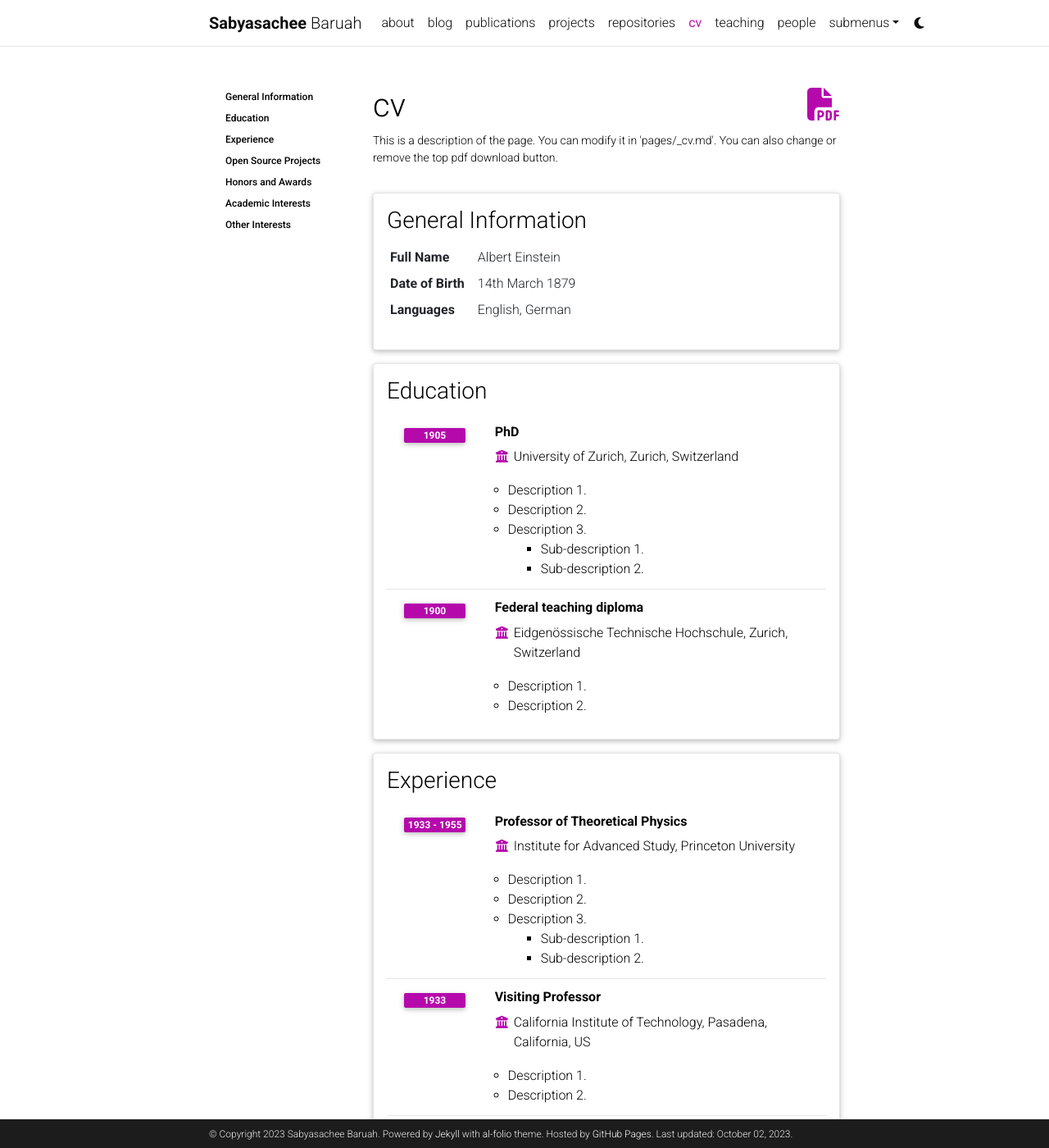
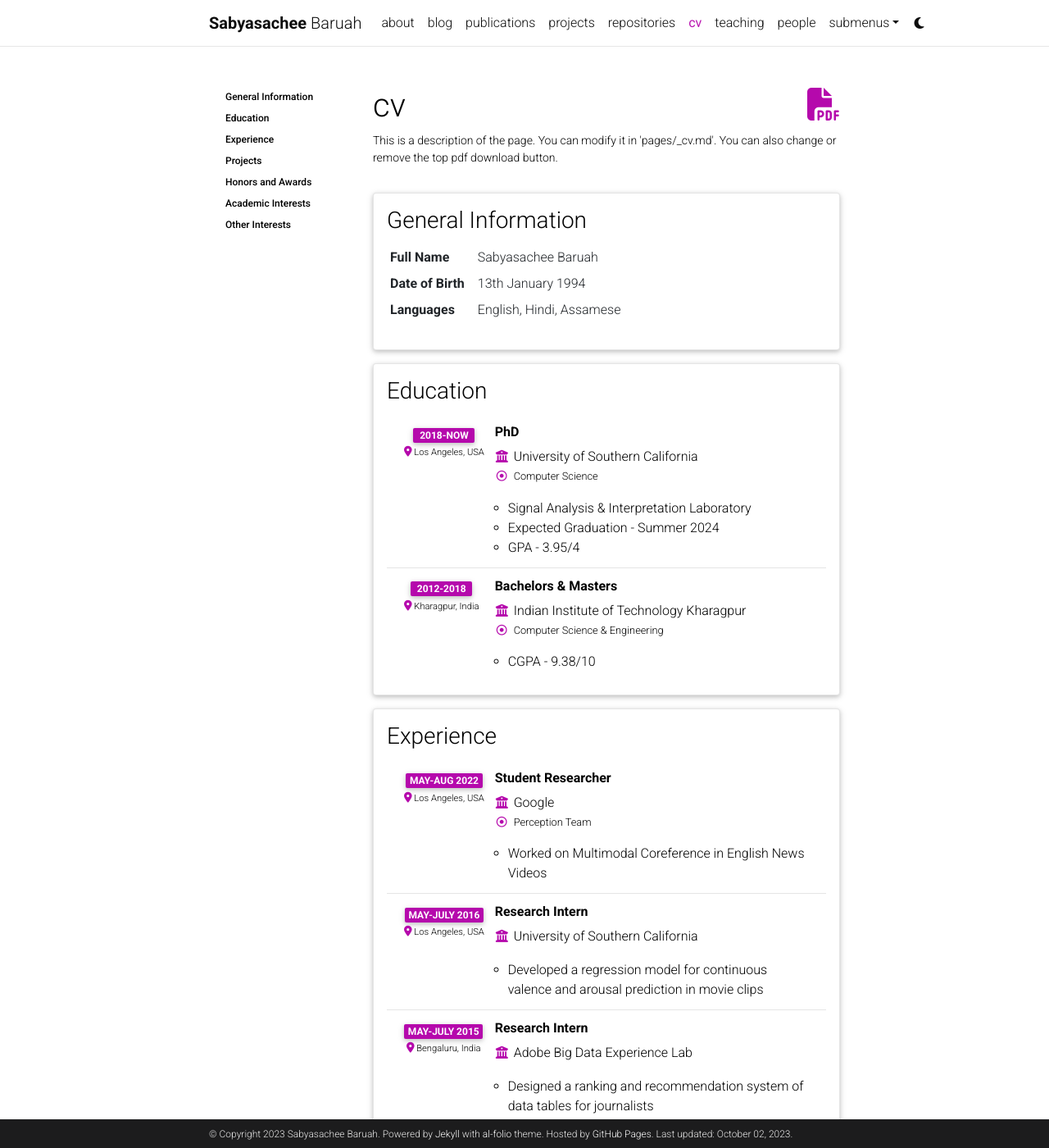
Before and after one commit to sabyasachee/sabyasachee.github.io, a Jekyll site: the page built from _pages/cv.md, in a window 1280 px wide and 1400 px high. Shown: the whole window at 82% size. Built offline with Jekyll 4.4.1, drawn with Linux system fonts in a browser that asks for light colours; full-size pictures stand in for the smaller copies a plugin makes; comment, search, counter and statistics services are not loaded; a style sheet for code colours, icons or effects is not loaded; some of the changed text lies outside the part shown.

Commit message:
create my projects

```diff
--- a/_config.yml
+++ b/_config.yml
@@ -398,19 +398,19 @@
 # Get external JSON data
 # -----------------------------------------------------------------------------
 
-jekyll_get_json:
-  - data: resume
-    json: assets/json/resume.json # it can also be an url
-jsonresume:
-  - basics
-  - work
-  - education
-  - publications
-  - projects
-  - volunteer
-  - awards
-  - certificates
-  - skills
-  - languages
-  - interests
-  - references
+# jekyll_get_json:
+#   - data: resume
+#     json: assets/json/resume.json # it can also be an url
+# jsonresume:
+#   - basics
+#   - work
+#   - education
+#   - publications
+#   - projects
+#   - volunteer
+#   - awards
+#   - certificates
+#   - skills
+#   - languages
+#   - interests
+#   - references
--- a/_data/cv.yml
+++ b/_data/cv.yml
@@ -2,66 +2,56 @@
   type: map
   contents:
     - name: Full Name
-      value: Albert Einstein
+      value: Sabyasachee Baruah
     - name: Date of Birth
-      value: 14th March 1879
+      value: 13th January 1994
     - name: Languages
-      value: English, German
+      value: English, Hindi, Assamese
 
 - title: Education
   type: time_table
   contents:
     - title: PhD
-      institution: University of Zurich, Zurich, Switzerland
-      year: 1905
+      institution: University of Southern California
+      year: 2018-now
+      location: Los Angeles, USA
+      department: Computer Science
       description:
-        - Description 1.
-        - Description 2.
-        - title: Description 3.
-          contents:
-            - Sub-description 1.
-            - Sub-description 2.
-    - title: Federal teaching diploma
-      institution: Eidgenössische Technische Hochschule, Zurich, Switzerland
-      year: 1900
+        - Signal Analysis & Interpretation Laboratory
+        - Expected Graduation - Summer 2024
+        - GPA - 3.95/4
+    - title: Bachelors & Masters
+      institution: Indian Institute of Technology Kharagpur
+      location: Kharagpur, India
+      year: 2012-2018
+      department: Computer Science & Engineering
       description:
-        - Description 1.
-        - Description 2.
+        - CGPA - 9.38/10
 
 - title: Experience
   type: time_table
   contents:
-    - title: Professor of Theoretical Physics
-      institution: Institute for Advanced Study, Princeton University
-      year: 1933 - 1955
+    - title: Student Researcher
+      institution: Google
+      location: Los Angeles, USA
+      year: May-Aug 2022
+      department: Perception Team
       description:
-        - Description 1.
-        - Description 2.
-        - title: Description 3.
-          contents:
-            - Sub-description 1.
-            - Sub-description 2.
-    - title: Visiting Professor
-      institution: California Institute of Technology, Pasadena, California, US
-      year: 1933
+        - Worked on Multimodal Coreference in English News Videos
+    - title: Research Intern
+      institution: University of Southern California
+      location: Los Angeles, USA
+      year: May-July 2016
       description:
-        - Description 1.
-        - Description 2.
+        - Developed a regression model for continuous valence and arousal prediction in movie clips
+    - title: Research Intern
+      institution: Adobe Big Data Experience Lab
+      location: Bengaluru, India
+      year: May-July 2015
+      description:
+        - Designed a ranking and recommendation system of data tables for journalists
 
-    - title: Director
-      institution: Kaiser Wilhelm Institute for Physics, Berlin, Germany.
-      year: 1917-1933
-
-    - title: Professor of Theoretical Physics
-      institution: Karl-Ferdinand University, Prague, Czechoslovakia
-      year: 1911 - 1917
-      description:
-
-    - title: Associate Professor of Theoretical Physics
-      institution: University of Zurich, Zurich, Switzerland
-      year: 1909 - 1911
-
-- title: Open Source Projects
+- title: Projects
   type: time_table
   contents:
     - title: <a href="https://github.com/alshedivat/al-folio">al-folio</a>
--- a/_includes/projects.html
+++ b/_includes/projects.html
@@ -13,7 +13,7 @@
           alt="project thumbnail" -%}
         {%- endif %}
         <div class="card-body">
-          <h2 class="card-title text-lowercase">{{ project.title }}</h2>
+          <h5 class="card-title">{{ project.title }}</h5>
           <p class="card-text">{{ project.description }}</p>
           <div class="row ml-1 mr-1 p-0">
             {%- if project.github -%}
--- a/_sass/_base.scss
+++ b/_sass/_base.scss
@@ -99,7 +99,7 @@
 
   .card-item {
     width: auto;
-    margin-bottom: 10px;
+    margin-bottom: 5px;
 
     .row {
       display: flex;
```
Also changed, not shown: _projects/1_coreference.md (added, +41 -0 lines), _projects/1_project.md (deleted, +0 -81 lines), _projects/2_multimodal_coreference.md (added, +9 -0 lines), _projects/2_project.md (deleted, +0 -81 lines), _projects/3_professions.md (added, +9 -0 lines), _projects/3_project.md (deleted, +0 -81 lines), _projects/4_project.md (deleted, +0 -80 lines), _projects/5_project.md (deleted, +0 -80 lines), _projects/6_project.md (deleted, +0 -80 lines), assets/img/coreference_front.png (added), assets/img/profession-front-image.jpg (added), 3 other files.
